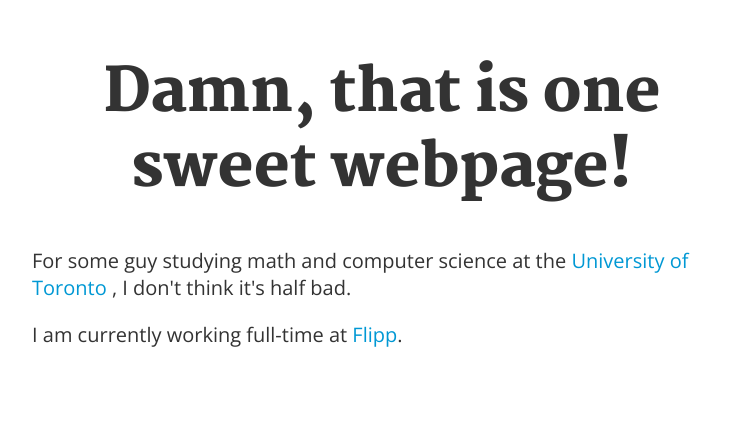
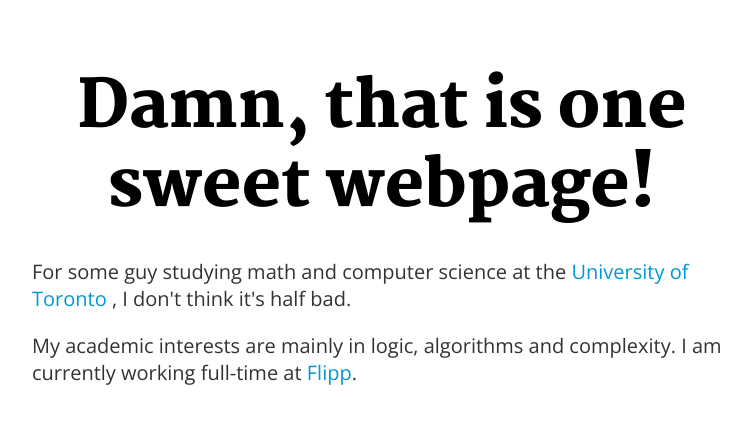
Before and after one commit to kaymanb/another-website, a React (Create React App) app: page / in a window 1280 px wide. Shown: the part 143-566 px from the top of the page, without its empty margins (258-1009 px from the left). Built offline with nearby package versions, Linux system fonts and the light colour scheme.

Commit message:
Removed all tests :ok_hand:. Changed title text to SVG.

```diff
--- a/src/App.tsx
+++ b/src/App.tsx
@@ -29,12 +29,15 @@ const MainWrapper = styled.div`
 const App = () => (
   <ThemeProvider theme={theme}>
     <MainWrapper>
-      <Intro remark="sweet" />
-      I am currently working full-time at{" "}
-      <Link href="https://flipp.com/home" target="_blank">
-        Flipp
-      </Link>
-      .
+      <Intro />
+      <span>
+        My academic interests are mainly in logic, algorithms and complexity. I
+        am currently working full-time at{" "}
+        <Link href="https://flipp.com/home" target="_blank">
+          Flipp
+        </Link>
+        .
+      </span>
     </MainWrapper>
   </ThemeProvider>
 );
--- a/src/components/Intro.tsx
+++ b/src/components/Intro.tsx
@@ -1,30 +1,19 @@
 import * as React from "react";
 import styled from "styled-components";
 import { Link } from "./Link";
+import { Title } from "./Title";
 
-const Title = styled.div`
+const Wrapper = styled.div`
   margin-bottom: 1em;
 `;
 
-const Header = styled.h1`
-  font-family: ${props => props.theme.headerFontFamily};
-  font-weight: 900;
-  line-height: 1.25;
-  font-size: 60px;
-  text-align: center;
-`;
-
-interface IntroProps {
-  readonly remark: string;
-}
-
-export const Intro = (props: IntroProps) => (
-  <Title>
-    <Header>Damn, that is one {props.remark} webpage!</Header>
+export const Intro = () => (
+  <Wrapper>
+    <Title remark="sweet" />
     For some guy studying math and computer science at the{" "}
     <Link href="https://www.utoronto.ca/" target="_blank">
       University of Toronto
     </Link>{" "}
     , I don't think it's half bad.
-  </Title>
+  </Wrapper>
 );
--- /dev/null
+++ b/src/components/Title.tsx
@@ -0,0 +1,29 @@
+import * as React from "react";
+import styled from "styled-components";
+
+const SVG = styled.svg`
+  margin-bottom: 1em;
+`;
+
+const Bold = styled.text`
+  font-family: ${props => props.theme.headerFontFamily};
+  font-weight: 900;
+  line-height: 1.25;
+  font-size: 75px;
+  text-anchor: middle;
+`;
+
+interface TitleProps {
+  readonly remark: string;
+}
+
+export const Title = (props: TitleProps) => (
+  <SVG viewBox="0 0 800 200">
+    <Bold x="400" y="80">
+      Damn, that is one
+    </Bold>
+    <Bold text-anchor="middle" x="400" y="170">
+      {props.remark} webpage!
+    </Bold>
+  </SVG>
+);
```
Also changed, not shown: 1 other file (tests, documents, lock files or other folders).
